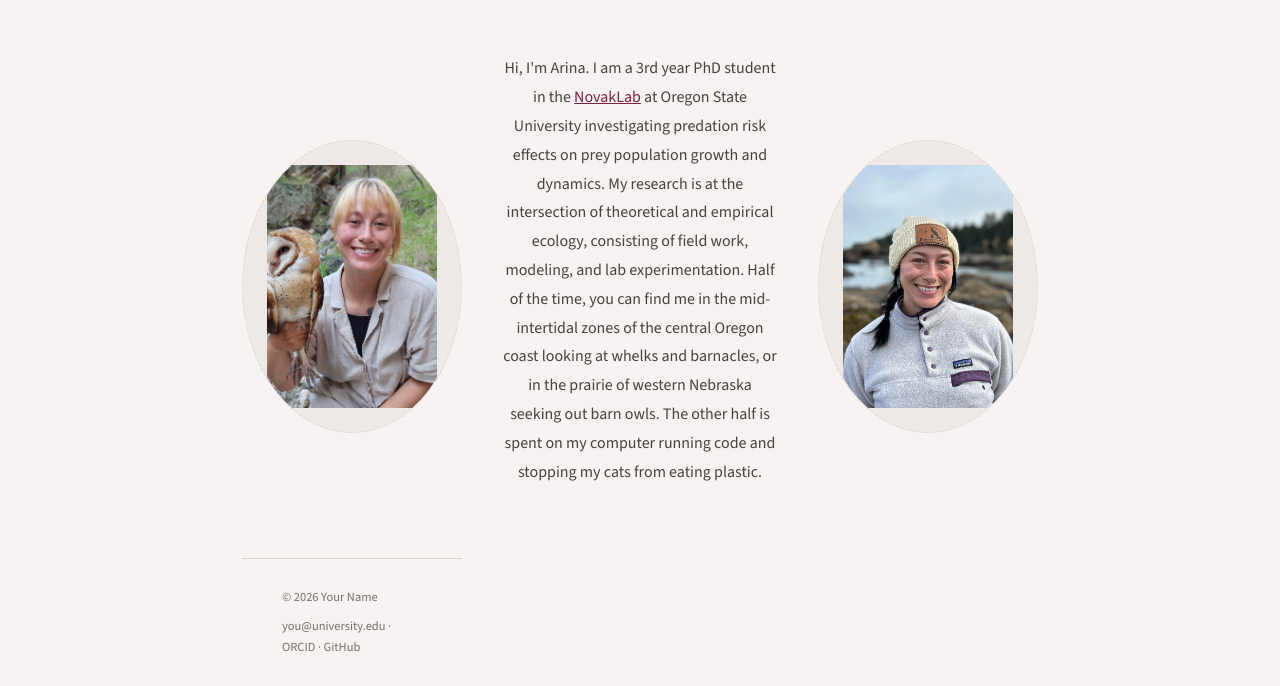
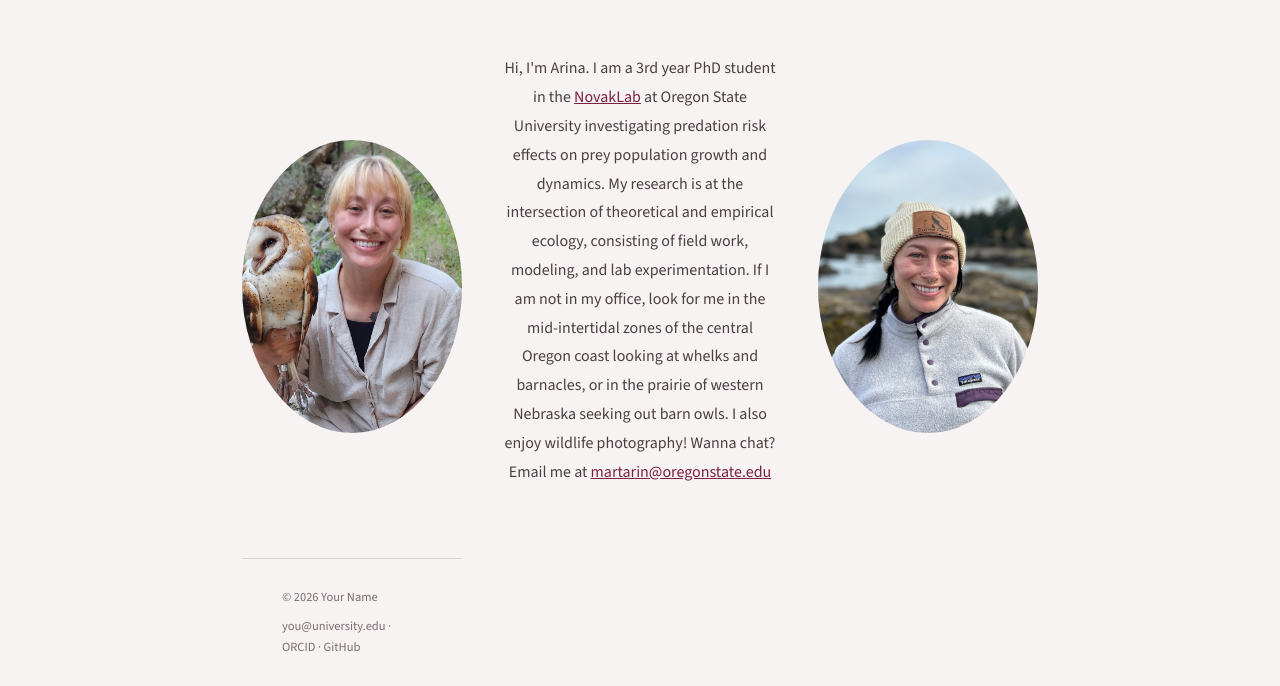
Before and after one commit to arina-martin/arina-martin.github.io, a plain HTML site: page index.html in a window 1280 px wide. Shown: the part 581-1267 px from the top of the page. Drawn offline with nearby package versions, Linux system fonts and the light colour scheme.

Commit message:
Update hero portrait styles and personal info
Refactor hero portrait styles and update personal description.

```diff
--- a/index.html
+++ b/index.html
@@ -278,24 +278,12 @@
       position: relative;
     }
 
-    .hero-portrait-img {
-      overflow: hidden;
-      padding: 0;
+   .hero-portrait-img {
       width: 100%;
       aspect-ratio: 3/4;
+      border-radius: 50%;
+      overflow: hidden;
       background: var(--bg2);
-      border-radius: 3px;
-      border-radius: 50%;
-      display: flex;
-      align-items: center;
-      justify-content: center;
-      color: var(--ink-soft);
-      font-size: 0.8rem;
-      text-align: center;
-      border: 1px dashed var(--rule);
-      padding: 1.5rem;
-      line-height: 1.6;
-      overflow: hidden;
     }
 
     .hero-portrait-img img {
@@ -658,10 +646,13 @@
           target="_blank" style="color:var(--moss)">NovakLab</a> at Oregon State University
           investigating predation risk effects on prey population growth and dynamics. My
           research is at the intersection of theoretical and empirical ecology, consisting of
-          field work, modeling, and lab experimentation. Half of the time, you can find me in
+          field work, modeling, and lab experimentation. If I am not in my office, look for me in
           the mid-intertidal zones of the central Oregon coast looking at whelks and barnacles,
-          or in the prairie of western Nebraska seeking out barn owls. The other half is spent on
-          my computer running code and stopping my cats from eating plastic.
+          or in the prairie of western Nebraska seeking out barn owls. I also enjoy wildlife
+          photography!
+
+          Wanna chat? Email me at <a href="martarin@oregonstate.edu"
+          target="_blank" style="color:var(--moss)">martarin@oregonstate.edu</a>
         </p>
       </div>
 
```
